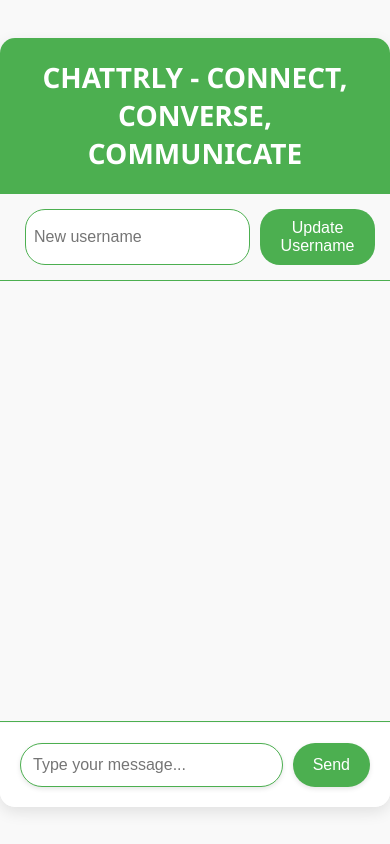
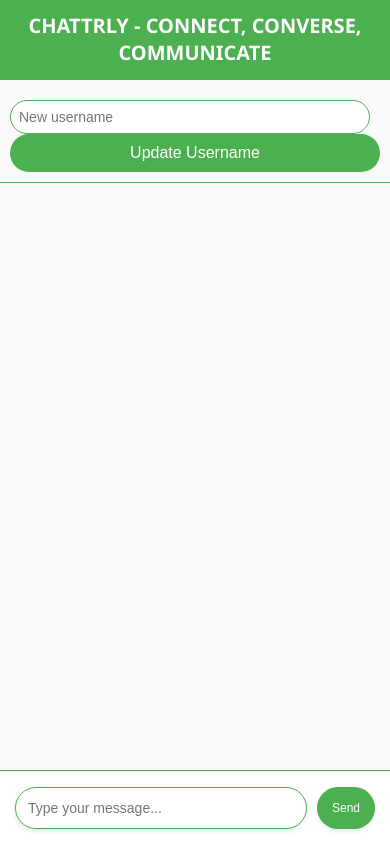
Before and after one commit to psroy007/chattrly, a Flask app: page / in a window 390 px wide. Run offline with Flask 3, Linux system fonts and the light colour scheme; some libraries are stand-ins or nearby versions.

Commit message:
Update index.html

```diff
--- a/templates/index.html
+++ b/templates/index.html
@@ -36,6 +36,7 @@
                 align-items: center;
                 height: 100vh;
                 text-align: center;
+                overflow: hidden;
             }
 
             .chat-container {
@@ -47,6 +48,7 @@
                 overflow: hidden;
                 display: flex;
                 flex-direction: column;
+                height: 90vh;
             }
 
             .chat-header {
@@ -103,6 +105,8 @@
                 background-color: var(--bg-color-light);
                 border-bottom: 1px solid var(--primary-light);
                 position: relative;
+                flex-grow: 1;
+                padding-bottom: 80px;
             }
 
             .message {
@@ -140,6 +144,7 @@
                 padding: 20px;
                 background-color: white;
                 border-top: 1px solid var(--bg-color-light);
+                position: relative;
             }
 
             #message-input {
@@ -206,7 +211,82 @@
                     transform: translateY(0);
                 }
             }
+
+            /* Media Queries for Responsiveness */
+            @media (max-width: 768px) {
+                .chat-container {
+                    max-width: 100%;
+                    border-radius: 0;
+                    height: 100%;
+                }
+
+                .chat-header {
+                    font-size: 24px;
+                    padding: 15px;
+                }
+
+                #username-input, #message-input {
+                    font-size: 14px;
+                }
+
+                .chat-messages {
+                    padding: 15px;
+                }
+
+                .message img {
+                    width: 35px;
+                    height: 35px;
+                }
+
+                #send-button {
+                    font-size: 14px;
+                    padding: 10px 18px;
+                }
+
+                .message-content {
+                    max-width: 80%;
+                }
+
+                .username-container {
+                    flex-direction: column;
+                    padding: 10px;
+                }
+
+                #current-username {
+                    margin-bottom: 10px;
+                }
+            }
+
+            @media (max-width: 480px) {
+                .chat-header {
+                    font-size: 20px;
+                    padding: 12px;
+                }
+
+                .message img {
+                    width: 30px;
+                    height: 30px;
+                }
+
+                .chat-input {
+                    padding: 15px;
+                }
+
+                #send-button {
+                    font-size: 12px;
+                    padding: 10px 15px;
+                }
+
+                .message-content {
+                    max-width: 90%;
+                }
+
+                .message-username {
+                    font-size: 14px;
+                }
+            }
         </style>
+
 	</head>
 	<body>
 		<div class="chat-container">
```
